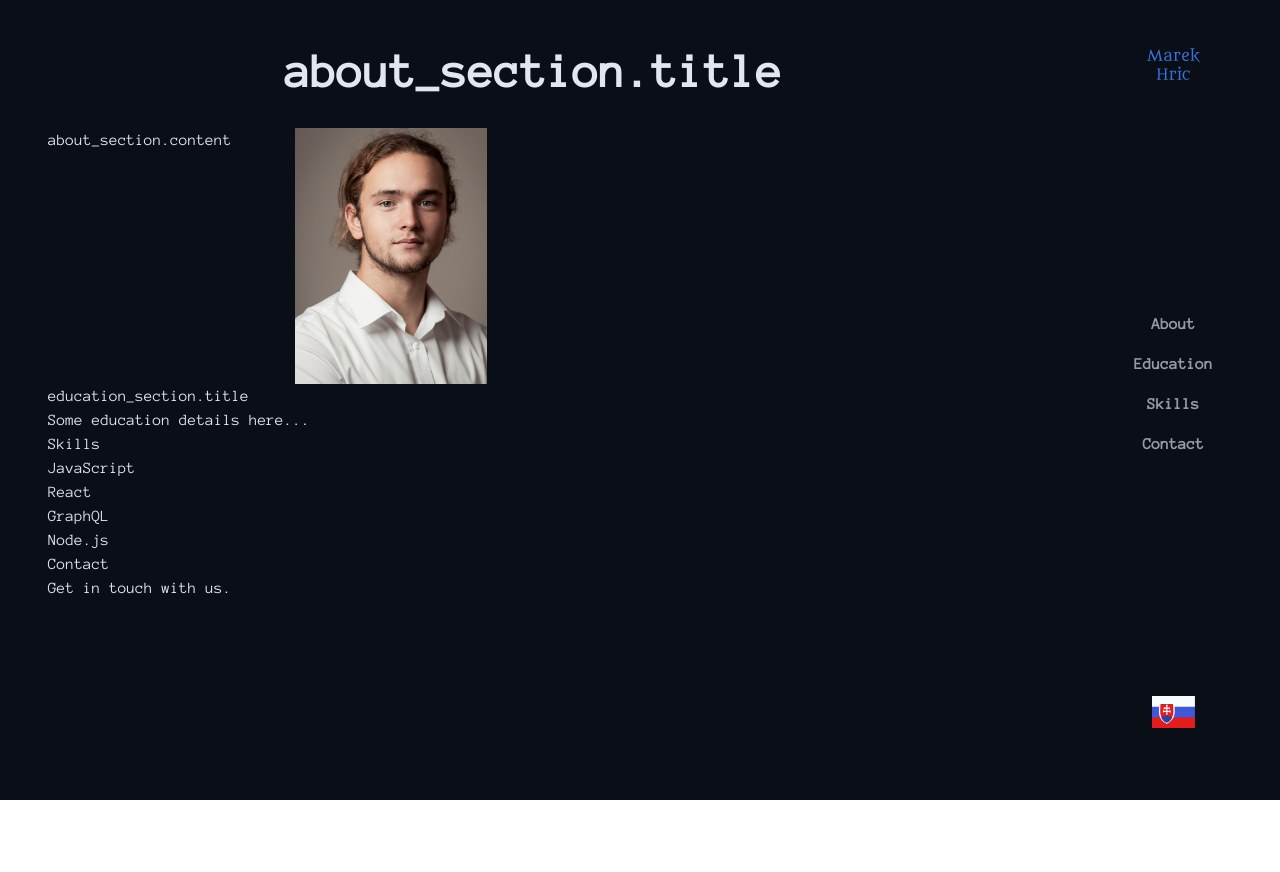
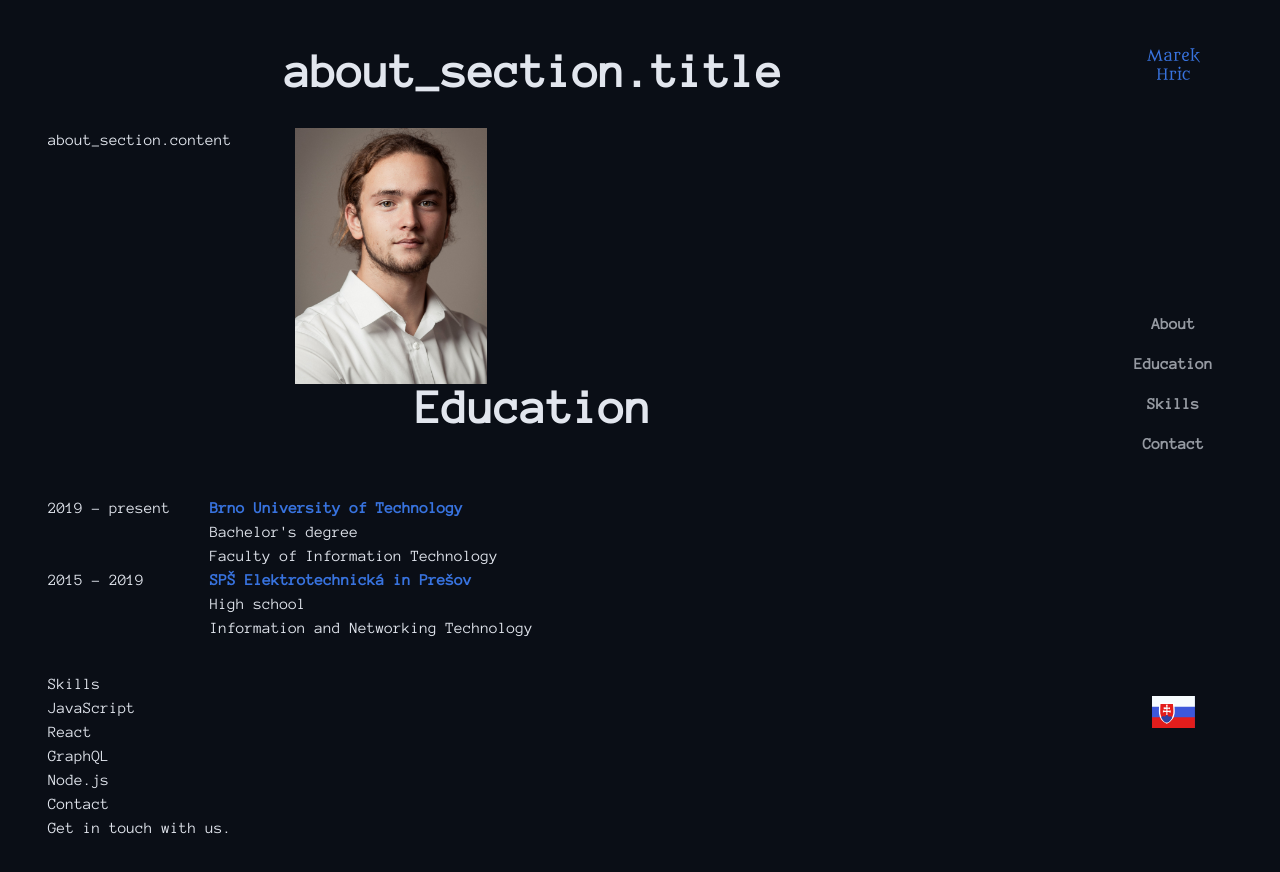
Before and after one commit to Marek324/Personal-page, a React (Vite) app: page / in a window 1280 px wide. Shown: the top 872 px of the page. Before the commit the page ends 800 px from the top, so only its background shows below. Built offline with nearby package versions, Linux system fonts and the light colour scheme.

Commit message:
Working version of education section

```diff
--- a/src/components/sections/Education.tsx
+++ b/src/components/sections/Education.tsx
@@ -1,12 +1,38 @@
 import { useTranslation } from "react-i18next";
+
+interface EducationItem {
+    school: string;
+    degree: string;
+    field: string;
+    year: string;
+}
 
 function Education() {
     const { t } = useTranslation();
 
+    const education: EducationItem[] = t("education.content", {
+        returnObjects: true,
+    });
+
     return (
         <section>
-            <h2>{t("education_section.title")}</h2>
-            <p>Some education details here...</p>
+            <h2 className="text-5xl font-bold text-center pb-8">
+                {t("education.title")}
+            </h2>
+            <ul className="py-8">
+                {education.map((item, index) => (
+                    <li key={index} className="flex">
+                        <p className="h-full flex-start w-1/6">{item.year}</p>
+                        <div className="flex flex-col ">
+                            <p className="font-bold text-accent">
+                                {item.school}
+                            </p>
+                            <p>{item.degree}</p>
+                            <p>{item.field}</p>
+                        </div>
+                    </li>
+                ))}
+            </ul>
         </section>
     );
 }
```
